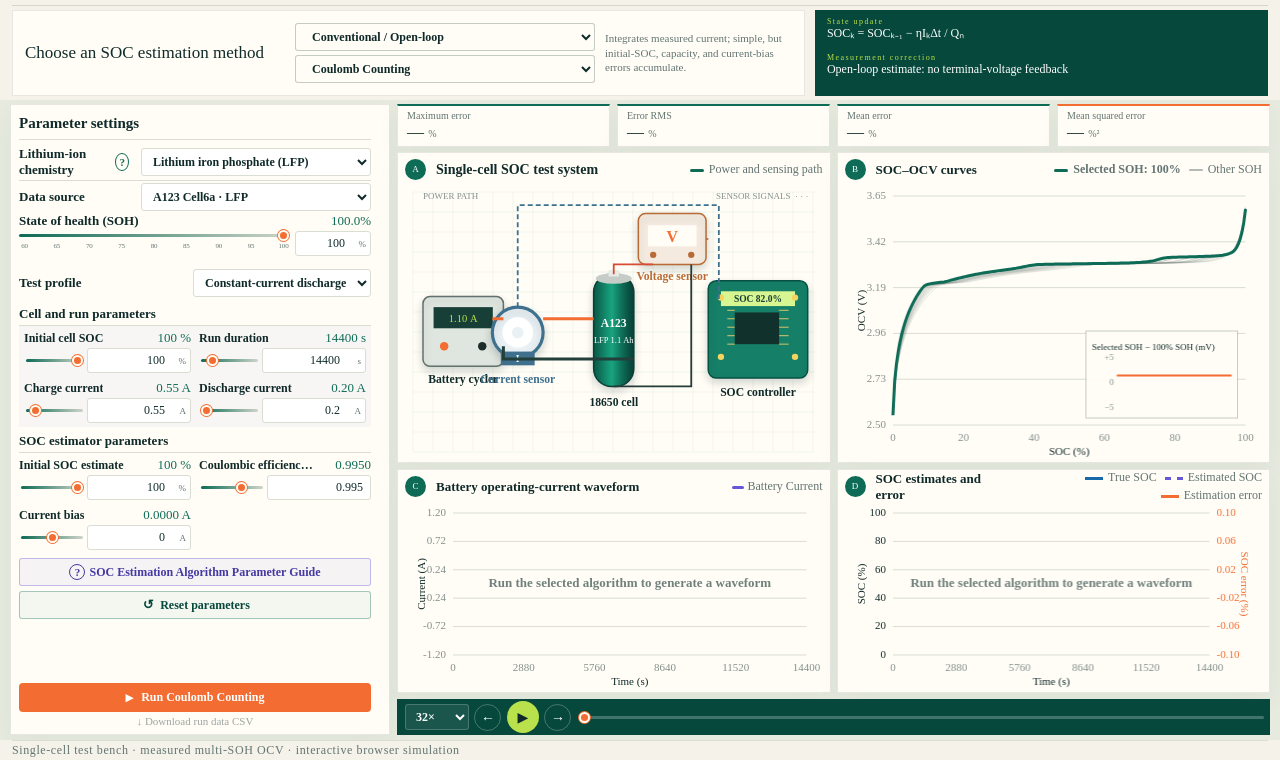
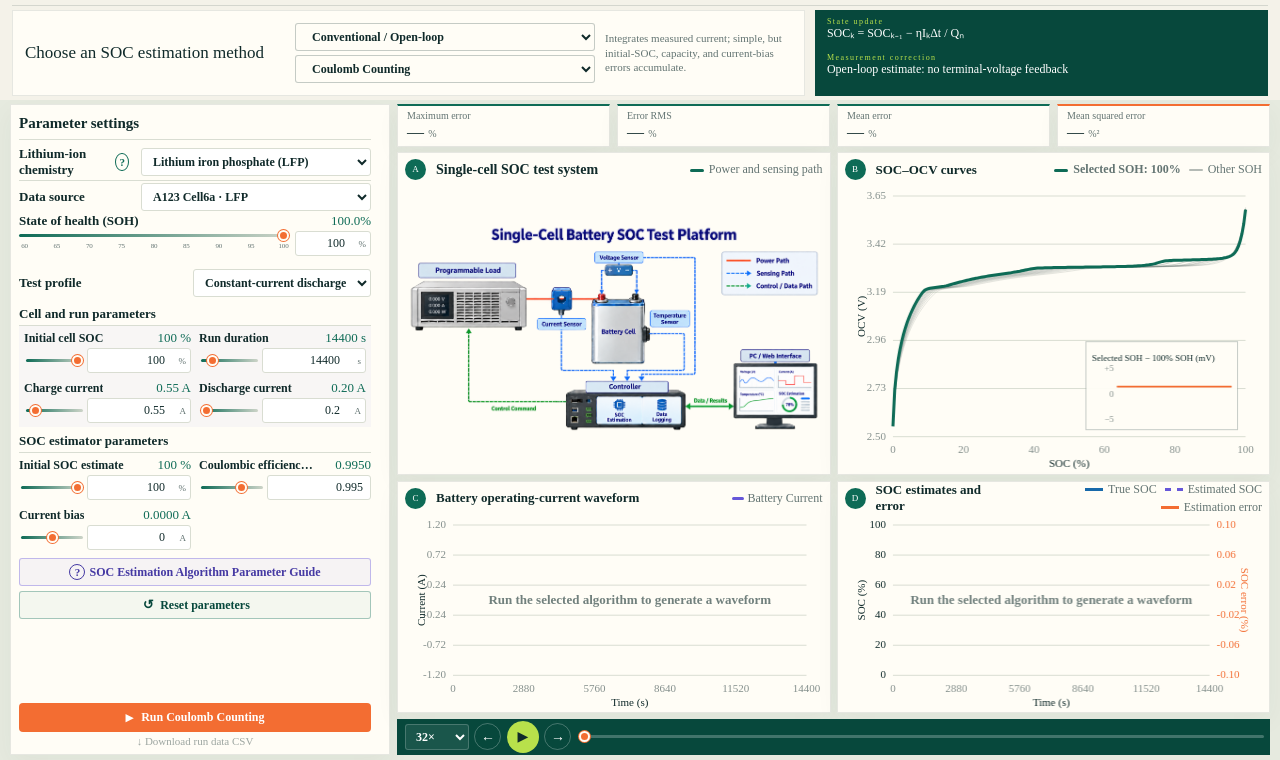
Before and after one commit to YiboDokkieWang/Battery_SOC_Benchmark, a plain HTML site: page index.html in a window 1280 px wide. Shown: the part 40-800 px from the top of the page. Drawn offline with Linux system fonts and the light colour scheme.

Commit message:
Update Figure A diagram and remove footer

```diff
--- a/app.js
+++ b/app.js
@@ -727,8 +727,6 @@ function drawSystem(){
   const wire=(points,color=COLORS.ink,width=2,dash=[])=>{ctx.save();ctx.strokeStyle=color;ctx.lineWidth=width;ctx.setLineDash(dash);ctx.beginPath();points.forEach(([x,y],i)=>i?ctx.lineTo(x,y):ctx.moveTo(x,y));ctx.stroke();ctx.restore()};
   const caption=(text,x,y,color=COLORS.ink)=>{ctx.fillStyle=color;ctx.font=`bold ${Math.max(8,11*sy)}px ${CANVAS_FONT}`;ctx.textAlign='center';ctx.fillText(text,x,y)};
   const shadow=()=>{ctx.shadowColor='rgba(16,42,42,.18)';ctx.shadowBlur=8;ctx.shadowOffsetY=4};
-  for(let x=8;x<w;x+=20)wire([[x,8],[x,h-8]],'rgba(14,107,86,.055)',1);for(let y=8;y<h;y+=20)wire([[8,y],[w-8,y]],'rgba(14,107,86,.055)',1);
-
   const cycler={x:18,y:baseY-34*sy,w:76*sy,h:66*sy};shadow();ctx.fillStyle='#dfe5df';ctx.strokeStyle='#61716d';ctx.lineWidth=1.5;ctx.beginPath();ctx.roundRect(cycler.x,cycler.y,cycler.w,cycler.h,7);ctx.fill();ctx.stroke();ctx.shadowColor='transparent';ctx.fillStyle='#173f37';ctx.fillRect(cycler.x+10*sy,cycler.y+10*sy,cycler.w-20*sy,20*sy);ctx.fillStyle='#b8e14b';ctx.font=`${10*sy}px ${CANVAS_FONT}`;ctx.textAlign='center';ctx.fillText('1.10 A',cycler.x+cycler.w/2,cycler.y+24*sy);ctx.fillStyle='#f36d32';ctx.beginPath();ctx.arc(cycler.x+20*sy,cycler.y+47*sy,4*sy,0,Math.PI*2);ctx.fill();ctx.fillStyle='#1d2d2a';ctx.beginPath();ctx.arc(cycler.x+cycler.w-20*sy,cycler.y+47*sy,4*sy,0,Math.PI*2);ctx.fill();caption('Battery cycler',cycler.x+cycler.w/2,cycler.y+cycler.h+16*sy);
 
   const sensorX=w*.27,sensorY=baseY;shadow();ctx.fillStyle='#eaf1f5';ctx.strokeStyle='#3f718e';ctx.lineWidth=3*sy;ctx.beginPath();ctx.arc(sensorX,sensorY,24*sy,0,Math.PI*2);ctx.fill();ctx.stroke();ctx.shadowColor='transparent';ctx.strokeStyle='#fff';ctx.lineWidth=9*sy;ctx.beginPath();ctx.arc(sensorX,sensorY,10*sy,0,Math.PI*2);ctx.stroke();ctx.fillStyle='#3f718e';ctx.fillRect(sensorX-16*sy,sensorY+18*sy,32*sy,13*sy);ctx.fillStyle='#fff';ctx.font=`bold ${9*sy}px ${CANVAS_FONT}`;ctx.textAlign='center';ctx.fillText('I',sensorX,sensorY+28*sy);caption('Current sensor',sensorX,sensorY+48*sy,'#3f718e');
@@ -745,7 +743,7 @@ function drawSystem(){
   wire([[sensorX,sensorY-24*sy],[sensorX,20*sy],[board.x+10*sy,20*sy],[board.x+10*sy,board.y+18*sy]],'#3f718e',1.8,[5,3]);wire([[volt.x+volt.w/2,volt.y],[board.x,volt.y]],'#b86b36',1.8,[5,3]);
   ctx.fillStyle=COLORS.muted;ctx.font=`${8.5*sy}px ${CANVAS_FONT}`;ctx.textAlign='left';ctx.fillText('POWER PATH',18,14*sy);ctx.textAlign='right';ctx.fillText('SENSOR SIGNALS  · · ·',w-14,14*sy);
 }
-function drawAll(){drawSystem();drawOcv();drawTimeCharts();}
+function drawAll(){drawOcv();drawTimeCharts();}
 function updateFrame(){if(!result){drawTimeCharts();drawOcv();return}const r=result.rows[cursor],count=cursor+1,meanError=r.cumulativeError/count,mse=r.cumulativeSquaredError/count,rmse=Math.sqrt(mse);$('timeline').value=cursor;$('metricMaxError').innerHTML=`${r.cumulativeMaxError.toFixed(2)} <small>%</small>`;$('metricRmse').innerHTML=`${rmse.toFixed(2)} <small>%</small>`;$('metricMeanError').innerHTML=`${meanError.toFixed(2)} <small>%</small>`;$('metricMse').innerHTML=`${mse.toFixed(3)} <small>%²</small>`;const clipNote=result.hasDisplayClipping?(language==='en'?'Metrics use raw SOC; the purple plot alone is clipped to 0–100%.':'指标使用原始 SOC；只有紫色绘图轨迹被限制在 0–100%。'):(language==='en'?'Metrics and the visible trace both use the raw SOC because no display clipping occurred.':'本次未发生显示限幅，指标和可见轨迹均对应原始 SOC。');$('errorChart').title=clipNote;const estimateLegend=document.querySelector('.output-model-note .estimate-line')?.parentElement;if(estimateLegend)estimateLegend.title=clipNote;drawTimeCharts();drawOcv();}
 function stopPlayback(){if(timer){cancelAnimationFrame(timer);timer=null}previousFrameTime=0;$('playButton').textContent='▶';}
 function playbackFrame(now){
--- a/index.html
+++ b/index.html
@@ -61,7 +61,7 @@
               <article><span data-i18n="meanError">误差平均值</span><strong id="metricMeanError">— <small>%</small></strong></article>
               <article class="accent"><span data-i18n="mse">误差 M² 值</span><strong id="metricMse">— <small>%²</small></strong></article>
             </div>
-            <article class="chart-card chart-current"><div class="chart-head"><div><span class="chart-number">A</span><h3 data-i18n="figureA">单体电芯 SOC 测试系统</h3></div><div class="legend"><span><i class="curve-current-line"></i><span data-i18n="powerSensing">功率与传感路径</span></span></div></div><div class="canvas-wrap system-diagram-wrap"><canvas id="systemChart" aria-label="由电芯、控制板、电流传感器和电压传感器组成的SOC测试系统"></canvas></div></article>
+            <article class="chart-card chart-current"><div class="chart-head"><div><span class="chart-number">A</span><h3 data-i18n="figureA">单体电芯 SOC 测试系统</h3></div><div class="legend"><span><i class="curve-current-line"></i><span data-i18n="powerSensing">功率与传感路径</span></span></div></div><div class="canvas-wrap system-diagram-wrap"><img id="systemChart" class="system-diagram-image" src="./single-cell-soc-test-platform-transparent.png?v=20261031-2" alt="" aria-label="由电芯、控制板、电流传感器和电压传感器组成的SOC测试系统" /></div></article>
             <article class="chart-card chart-primary"><div class="chart-head"><div><span class="chart-number">B</span><h3 data-i18n="figureB">SOC-OCV曲线</h3></div><div class="legend"><span><i class="curve-current-line"></i><b id="selectedSohLegend">SOH 100%</b></span><span><i class="curve-muted-line"></i><span data-i18n="otherCurves">其他 SOH</span></span></div></div><div class="canvas-wrap"><canvas id="ocvChart" aria-label="不同SOH下的SOC-OCV曲线"></canvas></div></article>
             <article class="chart-card chart-secondary"><div class="chart-head"><div><span class="chart-number">C</span><h3 data-i18n="figureC">电池工作电流波形</h3></div><div class="particle-legend"><span><i class="current-line"></i>Battery Current</span></div></div><div class="canvas-wrap convergence-wrap"><canvas id="socChart" aria-label="电池电流随时间变化曲线"></canvas></div></article>
             <article class="chart-card chart-output"><div class="chart-head"><div><span class="chart-number">D</span><h3 data-i18n="figureD">SOC 估计结果与误差</h3></div><div class="output-model-note"><span><i class="truth-line"></i><span data-i18n="truth">真实 SOC</span></span><span><i class="estimate-line"></i><span data-i18n="estimate">估计 SOC</span></span><span><i class="error-line"></i><span data-i18n="estimateError">估计误差</span></span></div></div><div class="canvas-wrap output-wrap"><canvas id="errorChart" aria-label="真实SOC、估计SOC与估计误差随时间变化曲线"></canvas></div></article>
@@ -71,7 +71,6 @@
       </section>
     </main>
 
-    <footer><span data-i18n="footerText">单体电芯测试台 · 实测多 SOH OCV · 浏览器交互仿真</span></footer>
     <div class="parameter-help-modal" id="batteryInfoModal" role="dialog" aria-modal="true" aria-labelledby="batteryInfoTitle" hidden><div class="parameter-help-dialog battery-info-dialog" role="document"><header class="parameter-help-header"><div><h2 id="batteryInfoTitle" data-i18n="batteryInfoTitle">锂电池类型与公开数据来源</h2></div><button class="parameter-help-close" id="batteryInfoClose" type="button" aria-label="关闭电池信息">×</button></header><div class="battery-info-grid" id="batteryInfoGrid"></div></div></div>
     <div class="parameter-help-modal" id="parameterHelpModal" role="dialog" aria-modal="true" aria-labelledby="parameterHelpTitle" hidden><div class="parameter-help-dialog" role="document"><header class="parameter-help-header"><div><h2 id="parameterHelpTitle">SOC Estimation Algorithm Parameter Guide</h2><p id="parameterHelpSubtitle"></p></div><button class="parameter-help-close" id="parameterHelpClose" type="button" aria-label="关闭参数解释">×</button></header><div class="parameter-help-list" id="parameterHelpList"></div><p class="parameter-help-disclaimer" id="parameterHelpDisclaimer" data-i18n="guideDisclaimer">参数影响是面向本教学模型的一般性说明；实际最优值取决于电芯化学体系、温度、传感器噪声、采样率与辨识模型。</p><section class="parameter-help-references"><h3 data-i18n="references">参考文献与公开数据</h3><ol id="parameterHelpReferenceList"></ol></section></div></div>
     <div id="toast" role="status" aria-live="polite"></div>
--- a/styles.css
+++ b/styles.css
@@ -215,7 +215,8 @@ input[type="range"].thumb-hidden::-moz-range-thumb { opacity: 0; }
 .particle-legend span { white-space: nowrap; }
 .particle-legend i { display: inline-block; width: 12px; height: 3px; margin-right: 4px; vertical-align: middle; border-radius: 3px; }
 .canvas-wrap { width: 100%; height: 390px; }.convergence-wrap { height: 190px; }
-.system-diagram-wrap { background: var(--paper); }
+.system-diagram-wrap { display: flex; align-items: center; justify-content: center; overflow: hidden; background: var(--paper); }
+.system-diagram-image { display: block; width: 100%; height: 100%; min-width: 0; min-height: 0; object-fit: contain; object-position: center; }
 .output-wrap { height: 245px; }
 .output-model-note { display: flex; flex-wrap: wrap; justify-content: flex-end; align-items: center; gap: 5px 13px; color: var(--muted); font-size: 11px; }
 .output-model-note span { white-space: nowrap; }
@@ -360,7 +361,7 @@ body.modal-open { overflow: hidden !important; }
 
 @media (min-width: 1180px) and (min-height: 720px) {
   html, body { height: 100%; overflow: hidden; }
-  body { display: grid; grid-template-rows: 58px minmax(0, 1fr) 26px; font-size: 14px; }
+  body { display: grid; grid-template-rows: 58px minmax(0, 1fr); font-size: 14px; }
   .topbar { position: relative; width: calc(100% - 24px); height: 58px; justify-content: flex-start; }
   .brand strong { font-size: 18px; }
   .brand small { font-size: 9px; letter-spacing: .16em; }
@@ -479,7 +480,7 @@ body.modal-open { overflow: hidden !important; }
 
 /* Complete-console fit for common 1280×720 and 1366×768 laptop screens. */
 @media (min-width: 1180px) and (min-height: 720px) and (max-height: 800px) {
-  body { grid-template-rows: 46px minmax(0, 1fr) 20px; }
+  body { grid-template-rows: 46px minmax(0, 1fr); }
   .topbar { height: 46px; }
   .brand-logo { width: 31px; height: 26px; }
   .brand strong { font-size: 16px; }
```
Also changed, not shown: single-cell-soc-test-platform-transparent.png (added).
